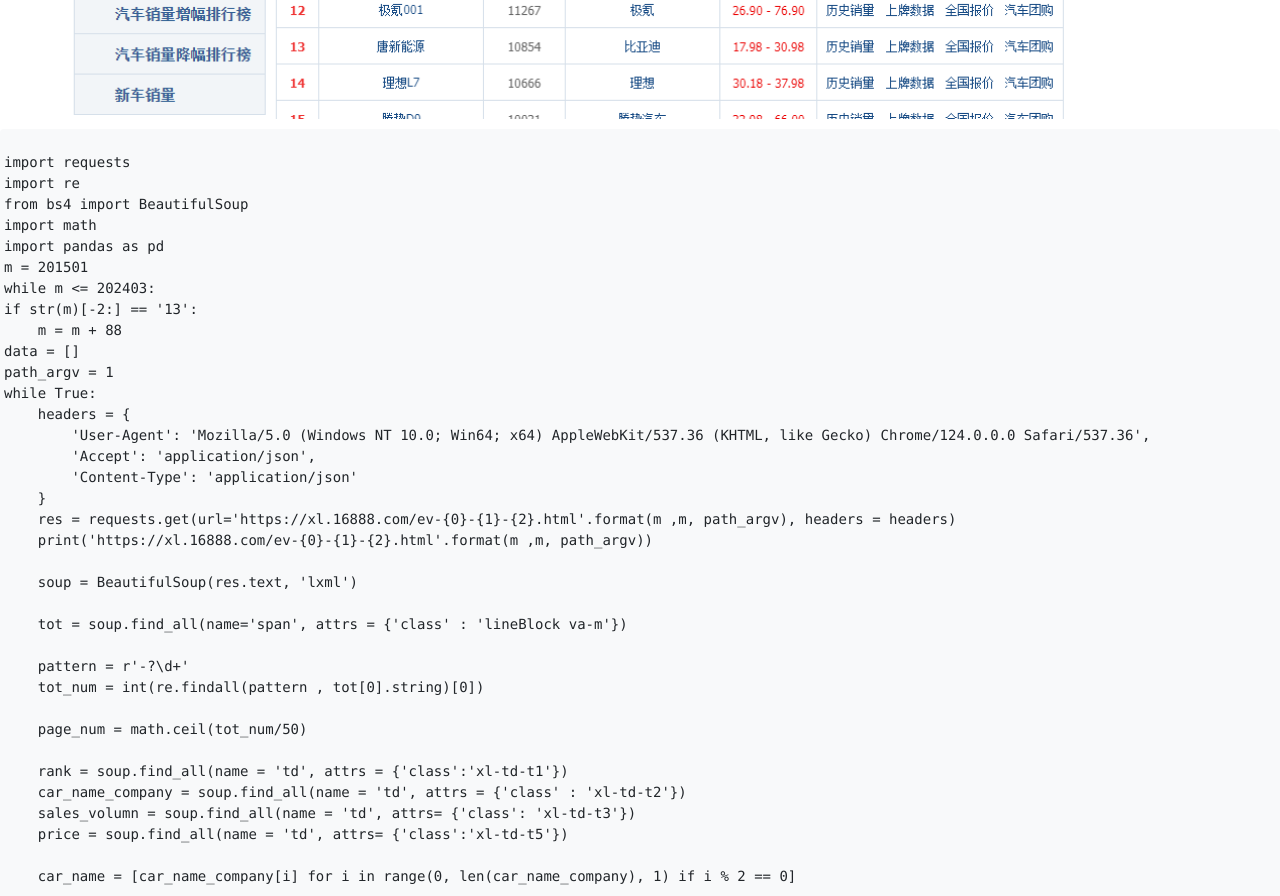
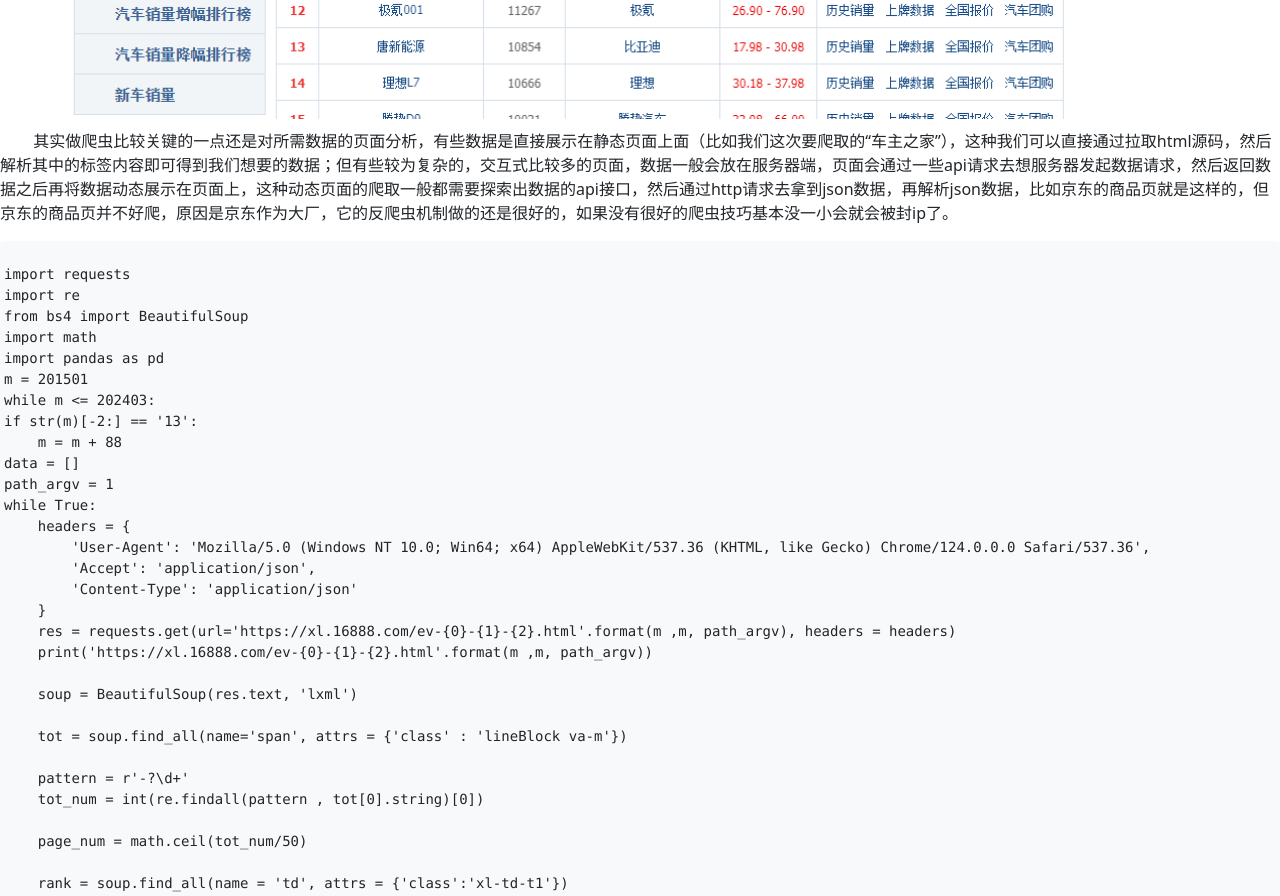
Before and after one commit to shuimodanqingyd/codeforbetterlife, a plain HTML site: page index.html in a window 1280 px wide. Shown: the part 1980-2876 px from the top of the page. Drawn offline with Linux system fonts and the light colour scheme.

Commit message:
add text

```diff
--- a/index.html
+++ b/index.html
@@ -61,6 +61,13 @@
 		    <div class="d-flex justify-content-center" id="pic_title"><text class="text-center fs-6">图二</text></div>
 		    <img src="./imgs/homofcarowner2.png" class="rounded mx-auto d-block">
 		</div>
+		<p class="text-start lh-base">
+		    &nbsp;
+		    &nbsp;
+		    &nbsp;
+		    &nbsp;
+		    其实做爬虫比较关键的一点还是对所需数据的页面分析，有些数据是直接展示在静态页面上面（比如我们这次要爬取的“车主之家”），这种我们可以直接通过拉取html源码，然后解析其中的标签内容即可得到我们想要的数据；但有些较为复杂的，交互式比较多的页面，数据一般会放在服务器端，页面会通过一些api请求去想服务器发起数据请求，然后返回数据之后再将数据动态展示在页面上，这种动态页面的爬取一般都需要探索出数据的api接口，然后通过http请求去拿到json数据，再解析json数据，比如京东的商品页就是这样的，但京东的商品页并不好爬，原因是京东作为大厂，它的反爬虫机制做的还是很好的，如果没有很好的爬虫技巧基本没一小会就会被封ip了。
+		</p>
 		<div class="code_style">
 			<pre>
 			    <code>
```
